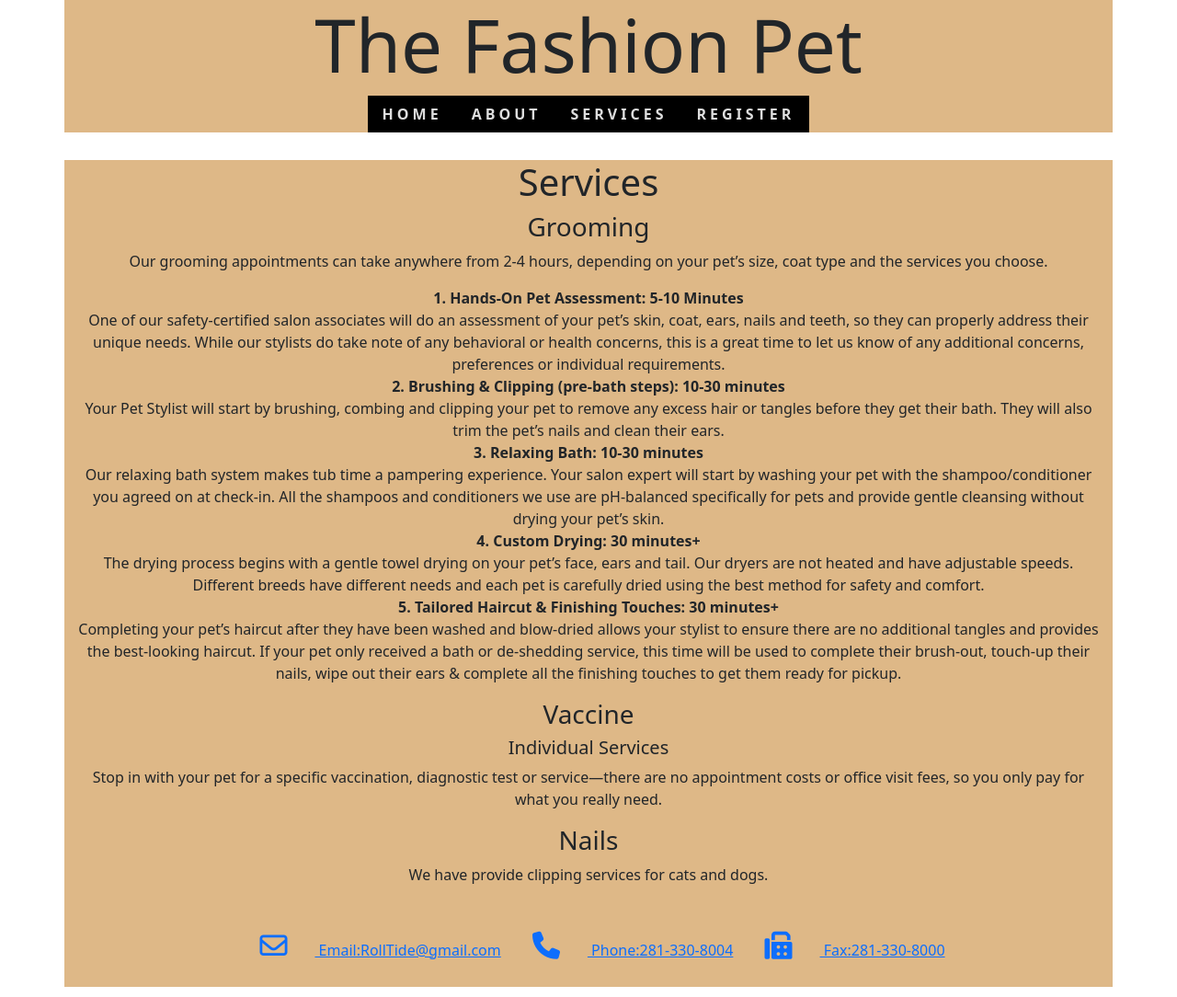
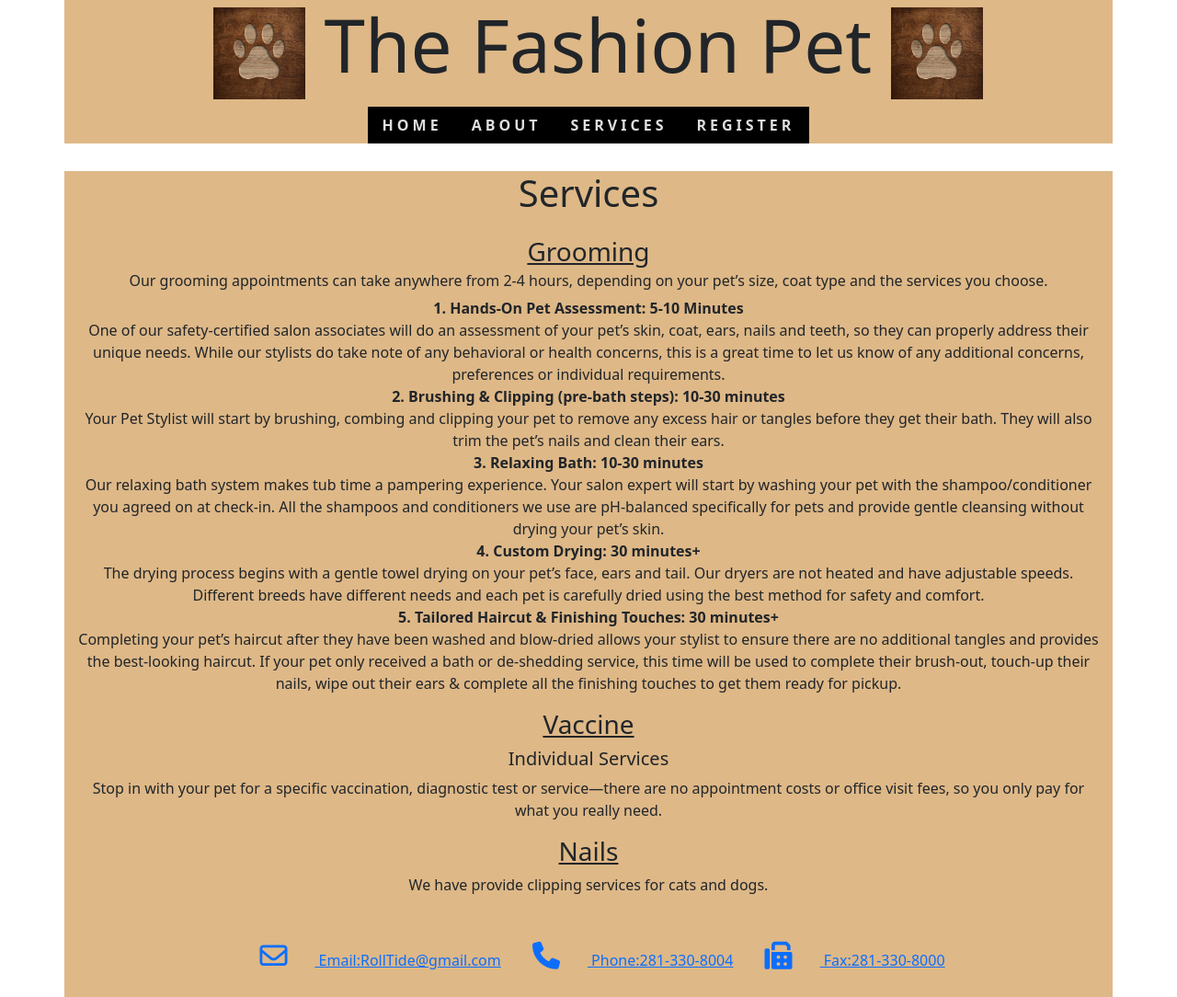
Before and after one commit to letherius/pet-page, a plain HTML site: page services.html in a window 1280 px wide. Shown: the whole page at 92% size. Drawn offline with nearby package versions, Linux system fonts and the light colour scheme.

Commit message:
presentation ready

```diff
--- a/mystyle.css
+++ b/mystyle.css
@@ -31,7 +31,7 @@
 }
 
 .contact-icon{
-margin-top: 200px;
+margin-top: 70px;
 }
 
 .contact-icon i{
@@ -81,3 +81,22 @@ box-shadow: inset 0 0 0 0 var(gold);
 .grooming-font{
     font-size: 20px;
 }
+
+.address-font{
+    font-weight: bold;
+    margin-top: 20px;
+    position:relative; top: 50px;
+}
+.gword{
+    position: relative; top: 15px;
+     text-decoration:underline;
+}
+.vword{
+    text-decoration: underline;
+}
+.nword{
+    text-decoration: underline;
+}
+.p{
+    position: relative; top: 10px;
+}
--- a/services.html
+++ b/services.html
@@ -14,7 +14,9 @@
 </head>
 <body>
     <header class="container">
-    <h1 class="display-1">The Fashion Pet</h1>
+      <h1 class="display-1"><img class="img-frame4" src="" alt="">
+        <img src="pawprint.jpg" width="100" height="100" alt="pawprint"> The Fashion Pet<img class="img-frame4" src="" alt="">
+        <img src="pawprint.jpg" width="100" height="100" alt="pawprint"></h1>
 
     <div class="nav-menu" >
       <ul class="nav justify-content-end ">
@@ -40,10 +42,10 @@
         <h1>Services</h1>
 
 
-        <h3>Grooming</h3>
+        <h3 class="gword">Grooming</h3>
 
 
-        <p>Our grooming appointments can take anywhere from 2-4 hours, depending on your pet’s size, coat type and the services you choose.
+        <p class="p">Our grooming appointments can take anywhere from 2-4 hours, depending on your pet’s size, coat type and the services you choose.
 
           <div class="font">1. Hands-On Pet Assessment: 5-10 Minutes</div>
 
@@ -65,13 +67,13 @@
 
           <div>Completing your pet’s haircut after they have been washed and blow-dried allows your stylist to ensure there are no additional tangles and provides the best-looking haircut. If your pet only received a bath or de-shedding service, this time will be used to complete their brush-out, touch-up their nails, wipe out their ears & complete all the finishing touches to get them ready for pickup.</div></p>
 
-        <h3>Vaccine</h3>
+        <h3 class="vword">Vaccine</h3>
 
           <h5>Individual Services</h5>
           <p>Stop in with your pet for a specific vaccination, diagnostic test or service—there are no appointment costs or office visit fees, so you only pay for what you really need.</p>
         </p>
 
-        <h3>Nails</h3>
+        <h3 class="nword">Nails</h3>
 
         <p>
           We have provide clipping services for cats and dogs.
```
Also changed, not shown: about.html (+17 -1 lines), home.html (+3 -1 lines), register.html (+3 -2 lines), pawprint.jpg (added).
